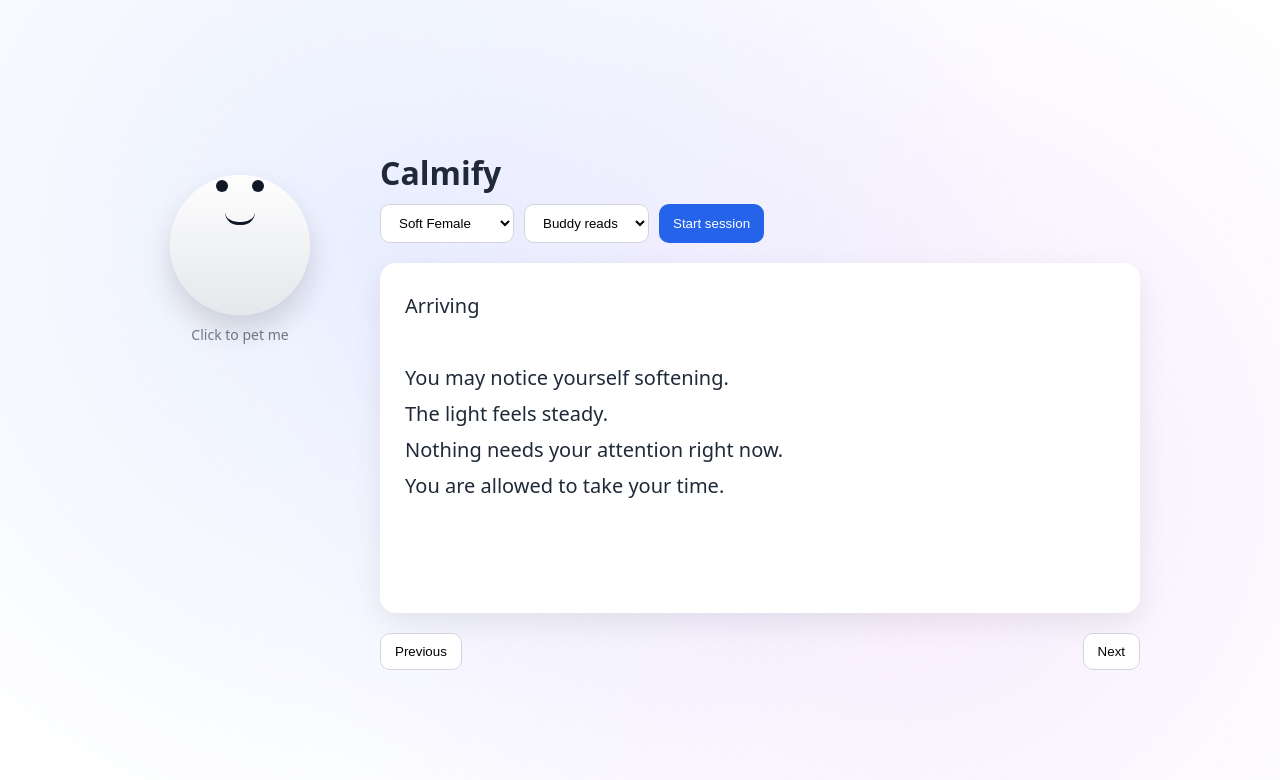
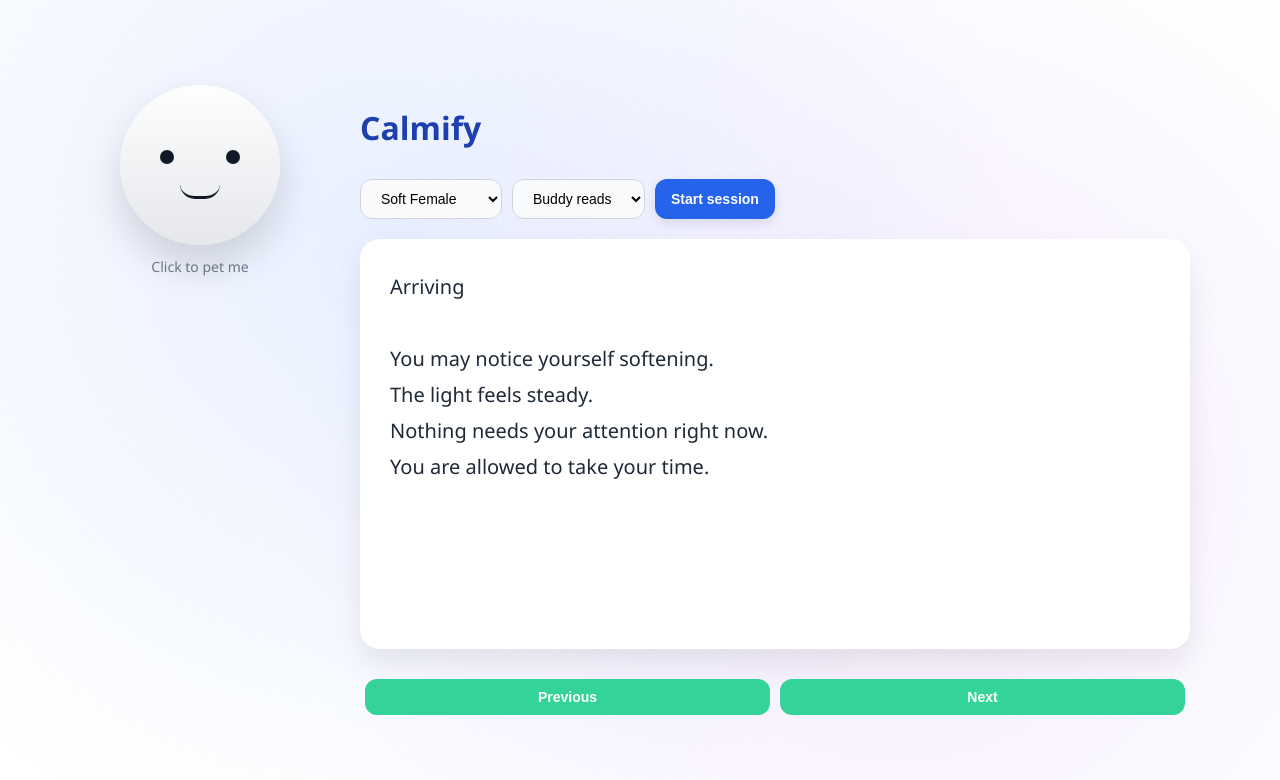
Before and after one commit to CalmifyAi/BookCalm, a plain HTML site: page index.html in a window 1280 px wide. Both pictures are taken after a click on the button "Start session". Drawn offline with Linux system fonts and the light colour scheme.

Commit message:
Add files via upload

```diff
--- a/index.html
+++ b/index.html
@@ -2,137 +2,185 @@
 <html lang="en">
 <head>
 <meta charset="UTF-8">
-<title>Calmify</title>
-
+<title>Calmify AI</title>
 <meta name="viewport" content="width=device-width, initial-scale=1.0">
 
 <style>
 /* ---------- BASE ---------- */
-body{
-  margin:0;
-  font-family: system-ui, -apple-system, BlinkMacSystemFont, "Segoe UI", sans-serif;
-  background:white;
-  color:#1f2937;
-  overflow:hidden;
+body {
+  margin: 0;
+  font-family: "Segoe UI", "Helvetica Neue", sans-serif;
+  background: #ffffff;
+  color: #1f2937;
+  overflow-x: hidden;
 }
 
 /* ---------- AURORA ---------- */
-.aurora{
-  position:fixed;
-  inset:0;
+.aurora {
+  position: fixed;
+  inset: 0;
   background:
     radial-gradient(circle at 30% 30%, rgba(147,197,253,0.25), transparent 60%),
     radial-gradient(circle at 70% 60%, rgba(196,181,253,0.25), transparent 60%);
-  animation: auroraMove 20s ease-in-out infinite;
-  z-index:-1;
+  animation: auroraMove 25s ease-in-out infinite;
+  z-index: -1;
 }
-@keyframes auroraMove{
-  0%{filter:hue-rotate(0deg);}
-  50%{filter:hue-rotate(20deg);}
-  100%{filter:hue-rotate(0deg);}
+@keyframes auroraMove {
+  0%, 100% { filter: hue-rotate(0deg); }
+  50% { filter: hue-rotate(20deg); }
 }
 
 /* ---------- LAYOUT ---------- */
-.screen{
-  min-height:100vh;
-  display:flex;
-  align-items:center;
-  justify-content:center;
+.screen {
+  min-height: 100vh;
+  display: flex;
+  align-items: center;
+  justify-content: center;
 }
-.container{
-  max-width:1000px;
-  width:100%;
-  padding:40px;
-  display:flex;
-  gap:40px;
-  align-items:flex-start;
+
+.container {
+  max-width: 1100px;
+  width: 100%;
+  padding: 40px;
+  display: flex;
+  gap: 50px;
+  align-items: flex-start;
+  justify-content: center;
 }
 
 /* ---------- BUDDY ---------- */
-.buddy{
-  width:200px;
-  text-align:center;
+.buddy {
+  width: 220px;
+  text-align: center;
 }
-.buddy-face{
-  width:140px;
-  height:140px;
-  margin:auto;
-  border-radius:50%;
-  background:linear-gradient(#fefefe,#e5e7eb);
-  box-shadow:0 15px 30px rgba(0,0,0,0.15);
+
+.buddy-face {
+  width: 160px;
+  height: 160px;
+  margin: auto;
+  border-radius: 50%;
+  background: linear-gradient(#fefefe, #e5e7eb);
+  box-shadow: 0 20px 40px rgba(0,0,0,0.15);
   animation: float 4s ease-in-out infinite;
-  cursor:pointer;
+  cursor: pointer;
+  display: flex;
+  flex-direction: column;
+  justify-content: center;
+  align-items: center;
 }
-@keyframes float{
-  0%,100%{transform:translateY(0);}
-  50%{transform:translateY(-8px);}
+
+@keyframes float {
+  0%,100% { transform: translateY(0); }
+  50% { transform: translateY(-10px); }
 }
-.buddy-eyes{
-  margin-top:45px;
+
+.buddy-eyes {
+  display: flex;
+  justify-content: space-between;
+  width: 50%;
+  margin-top: 20px;
 }
-.eye{
-  display:inline-block;
-  width:12px;
-  height:12px;
-  background:#111827;
-  border-radius:50%;
-  margin:0 10px;
+
+.eye {
+  width: 14px;
+  height: 14px;
+  background: #111827;
+  border-radius: 50%;
 }
-.buddy-mouth{
-  width:30px;
-  height:10px;
-  border-bottom:3px solid #111827;
-  border-radius:0 0 30px 30px;
-  margin:15px auto 0;
+
+.buddy-mouth {
+  width: 40px;
+  height: 12px;
+  border-bottom: 3px solid #111827;
+  border-radius: 0 0 30px 30px;
+  margin-top: 20px;
 }
-.buddy-hint{
-  margin-top:10px;
-  font-size:14px;
-  opacity:0.6;
+
+.buddy-hint {
+  margin-top: 12px;
+  font-size: 14px;
+  opacity: 0.6;
 }
 
 /* ---------- BOOK ---------- */
-.book{
-  flex:1;
+.book {
+  flex: 1;
+  display: flex;
+  flex-direction: column;
+  gap: 20px;
 }
-h1{
-  font-weight:600;
-  margin-bottom:10px;
+
+h1 {
+  font-weight: 600;
+  margin-bottom: 10px;
+  font-size: 32px;
+  color: #1e40af;
 }
-.controls{
-  display:flex;
-  gap:10px;
-  margin-bottom:20px;
+
+.controls {
+  display: flex;
+  gap: 10px;
+  flex-wrap: wrap;
 }
-select,button{
-  padding:10px 14px;
-  border-radius:10px;
-  border:1px solid #d1d5db;
-  background:white;
-  cursor:pointer;
+
+select, button {
+  padding: 10px 16px;
+  border-radius: 12px;
+  border: 1px solid #d1d5db;
+  background: #f9fafb;
+  cursor: pointer;
+  font-size: 14px;
 }
-button.primary{
-  background:#2563eb;
-  color:white;
-  border:none;
+
+button.primary {
+  background: #2563eb;
+  color: white;
+  border: none;
+  font-weight: 600;
+  box-shadow: 0 4px 12px rgba(0,0,0,0.1);
+  transition: transform 0.2s, box-shadow 0.2s;
 }
-.book-text{
-  font-size:20px;
-  line-height:1.8;
-  white-space:pre-wrap;
-  background:white;
-  padding:25px;
-  border-radius:16px;
-  box-shadow:0 10px 30px rgba(0,0,0,0.08);
-  min-height:300px;
+
+button.primary:hover {
+  transform: translateY(-2px);
+  box-shadow: 0 6px 18px rgba(0,0,0,0.15);
+}
+
+.book-text {
+  font-size: 20px;
+  line-height: 1.8;
+  white-space: pre-wrap;
+  background: #ffffff;
+  padding: 30px;
+  border-radius: 20px;
+  box-shadow: 0 15px 30px rgba(0,0,0,0.08);
+  min-height: 350px;
+  transition: background 0.3s;
 }
 
 /* ---------- NAV ---------- */
-.nav{
-  margin-top:20px;
-  display:flex;
-  justify-content:space-between;
+.nav {
+  display: flex;
+  justify-content: space-between;
+  margin-top: 10px;
 }
+
+.nav button {
+  flex: 1;
+  margin: 0 5px;
+  background: #34d399;
+  color: white;
+  border: none;
+  border-radius: 12px;
+  padding: 10px 0;
+  font-weight: 600;
+  transition: transform 0.2s;
+}
+
+.nav button:hover {
+  transform: translateY(-2px);
+}
+
 </style>
 </head>
 
@@ -159,14 +207,14 @@ button.primary{
       <h1>Calmify</h1>
 
       <div class="controls">
-        <select onchange="setVoice(this.value)">
+        <select onchange="selectedVoiceIndex = Number(this.value)">
           <option value="0">Soft Female</option>
           <option value="1">Warm Female</option>
           <option value="2">Calm Male</option>
           <option value="3">Neutral</option>
         </select>
 
-        <select onchange="setReadMode(this.value)">
+        <select onchange="readMode = this.value">
           <option value="buddy">Buddy reads</option>
           <option value="silent">I'll read</option>
         </select>
@@ -188,7 +236,7 @@ button.primary{
 </div>
 
 <script>
-/* ---------- AI BLUEPRINT (LOCAL GENERATION) ---------- */
+/* ---------- AI BLUEPRINT ---------- */
 function generateBlueprint(){
   const emotions=[
     ["overwhelmed","slowing","grounded","safe","peaceful"],
@@ -199,13 +247,7 @@ function generateBlueprint(){
   return {
     theme: themes[Math.floor(Math.random()*themes.length)],
     emotion_arc: emotions[Math.floor(Math.random()*emotions.length)],
-    chapters:[
-      "Arriving",
-      "Letting go",
-      "Breathing space",
-      "Settling",
-      "Rest"
-    ],
+    chapters:["Arriving","Letting go","Breathing space","Settling","Rest"],
     vocabulary:{
       nouns:["air","light","space","warmth","stillness"],
       verbs:["drifting","softening","settling","floating","resting"],
@@ -215,11 +257,8 @@ function generateBlueprint(){
 }
 
 /* ---------- BOOK EXPANSION ---------- */
-let blueprint;
-let pages=[];
-let pageIndex=0;
-let readMode="buddy";
-let voiceIndex=0;
+let blueprint, pages=[], pageIndex=0;
+let readMode="buddy", selectedVoiceIndex=0;
 
 function buildBook(bp){
   const out=[];
@@ -238,7 +277,7 @@ You are allowed to take your time.
   return out;
 }
 
-function pick(a){return a[Math.floor(Math.random()*a.length)];}
+function pick(arr){return arr[Math.floor(Math.random()*arr.length)];}
 
 /* ---------- SESSION ---------- */
 function startSession(){
@@ -246,38 +285,55 @@ function startSession(){
   pages=buildBook(blueprint);
   pageIndex=0;
   showPage();
-  speak("I'm here with you. We can go slowly.");
+  buddySpeak("I'm here with you. We can go slowly.");
 }
 
 /* ---------- DISPLAY ---------- */
 function showPage(){
   const text=pages[pageIndex];
   document.getElementById("bookText").textContent=text;
-  if(readMode==="buddy") speak(text);
+
+  if(readMode==="buddy"){
+    if(pageIndex===0) buddySpeak("Let's start our calming journey together.");
+    else if(pageIndex===pages.length-1) buddySpeak("Well done! You’re safe and calm.");
+    else buddySpeak("Take your time reading this part quietly.");
+  }
 }
+
 function nextPage(){ if(pageIndex<pages.length-1){pageIndex++; showPage();}}
 function prevPage(){ if(pageIndex>0){pageIndex--; showPage();}}
 
-/* ---------- VOICE ---------- */
-function setVoice(v){ voiceIndex=Number(v); }
-function setReadMode(m){ readMode=m; }
+/* ---------- ENHANCED VOICE ---------- */
+function getBestVoice() {
+  const voices=speechSynthesis.getVoices();
+  return voices.find(v=> /natural|neural|samantha|aria|alloy/i.test(v.name))||voices[0];
+}
 
-function speak(text){
+function speakNatural(text){
   if(readMode!=="buddy") return;
   speechSynthesis.cancel();
-  const u=new SpeechSynthesisUtterance(text);
-  const voices=speechSynthesis.getVoices();
-  u.voice=voices[voiceIndex]||voices[0];
-  u.rate=0.9;
-  u.pitch=1;
-  speechSynthesis.speak(u);
+
+  const voice=getBestVoice();
+  const sentences=text.match(/[^.!?]+[.!?]+|[^.!?]+$/g);
+  if(!sentences) return;
+
+  sentences.forEach((s,i)=>{
+    setTimeout(()=>{
+      const u=new SpeechSynthesisUtterance(s.trim());
+      u.voice=voice;
+      u.rate=0.85;
+      u.pitch=1.0;
+      u.volume=0.9;
+      speechSynthesis.speak(u);
+    }, i*1200);
+  });
 }
 
-/* ---------- BUDDY ---------- */
-function petBuddy(){
-  speak("That feels nice. You're doing really well.");
-}
+function buddySpeak(text){ speakNatural(text); }
+
+/* ---------- BUDDY INTERACTIONS ---------- */
+function petBuddy(){ buddySpeak("That feels nice. You're doing really well."); }
+
 </script>
-
 </body>
 </html>
```
